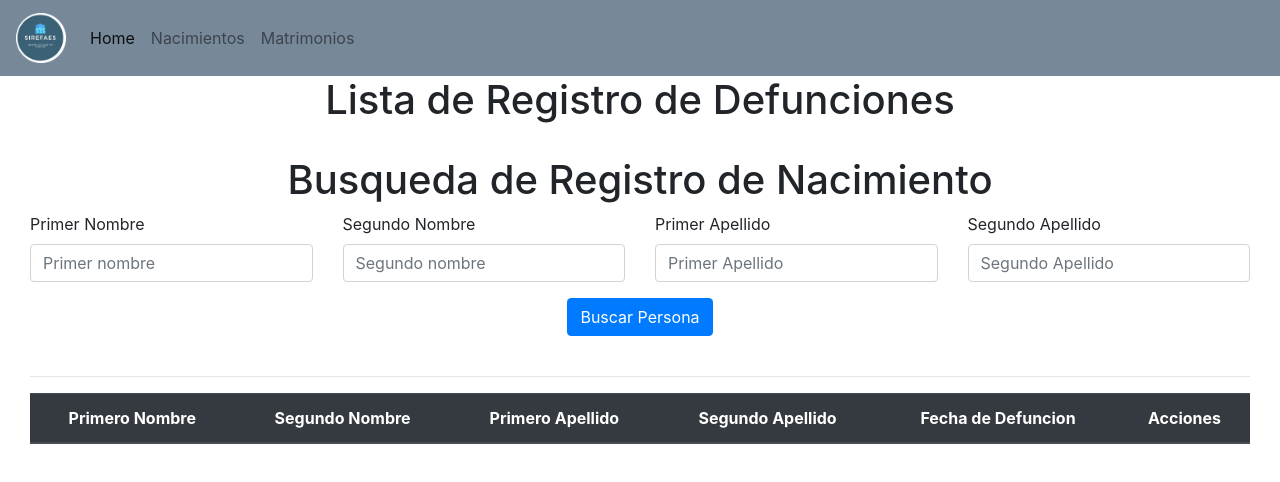
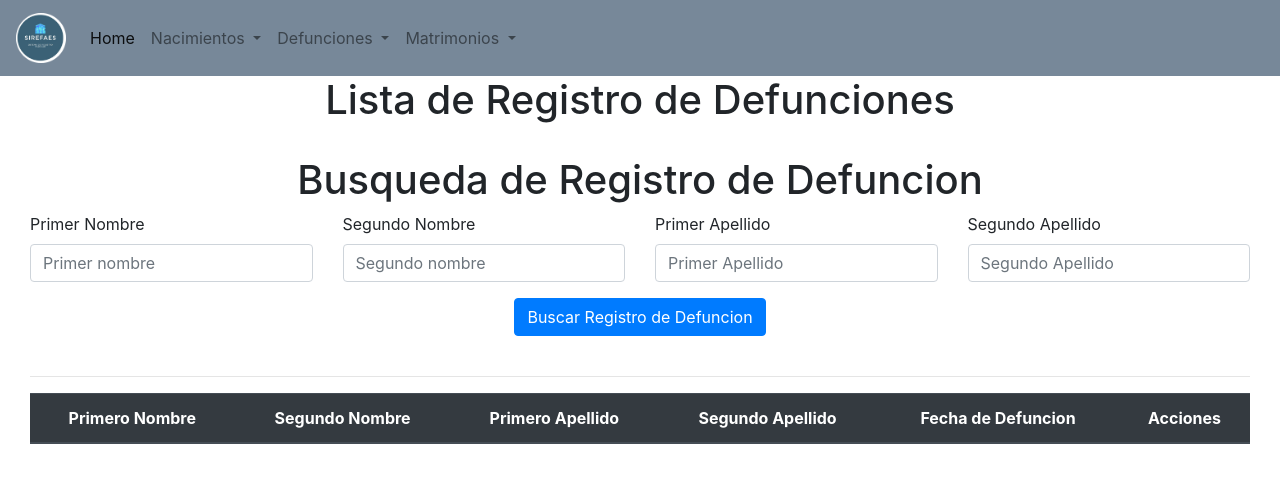
Before and after one commit to vanessanr6/registro-familiar, an Angular app: page /defuncion in a window 1280 px wide. Shown: the top 482 px of the page. Built offline with nearby package versions, Linux system fonts and the light colour scheme.

Commit message:
conf header

```diff
--- a/src/app/defuncion/defuncion-list/defuncion-list.component.html
+++ b/src/app/defuncion/defuncion-list/defuncion-list.component.html
@@ -6,7 +6,7 @@
 <div class="container-fluid">
     <div class="row">
         <div class="col-12 text-center">
-            <h1>Busqueda de Registro de Nacimiento</h1>
+            <h1>Busqueda de Registro de Defuncion</h1>
         </div>
         <div class="col-md-3 col-sm-10">
             <div class="form-group">
@@ -38,7 +38,7 @@
         </div>
         <div class="col-12">
             <div class="text-center">
-                <button (click)="buscarDefuncion()" class="btn btn-primary">Buscar Persona</button>
+                <button (click)="buscarDefuncion()" class="btn btn-primary">Buscar Registro de Defuncion</button>
             </div>
 
         </div>
--- a/src/app/defuncion/defuncion-post/defuncion-post.component.html
+++ b/src/app/defuncion/defuncion-post/defuncion-post.component.html
@@ -120,5 +120,5 @@
 
 <!--***************** Boton Para guardar Nacimientos  ***************-->
 <div class="text-right">
-    <button (click)="agregarDefuncion()" class="btn btn-primary">Agregar Nacimiento</button>
+    <button (click)="agregarDefuncion()" class="btn btn-primary">Agregar Defuncion</button>
 </div>
--- a/src/app/header/header.component.html
+++ b/src/app/header/header.component.html
@@ -8,11 +8,32 @@
       <li class="nav-item active">
         <a class="nav-link" href="#">Home <span class="sr-only">(current)</span></a>
       </li>
-      <li class="nav-item">
-        <a class="nav-link" href="nacimiento">Nacimientos</a>
+      <li class="nav-item dropdown">
+        <a class="nav-link dropdown-toggle" href="#" id="navbarDropdown" role="button" data-toggle="dropdown" aria-haspopup="true" aria-expanded="false">
+          Nacimientos
+        </a>
+        <div class="dropdown-menu" aria-labelledby="navbarDropdown">
+          <a class="dropdown-item" href="nacimiento">Buscar Registro de Nacimiento</a>
+          <a class="dropdown-item" href="nacimientopost">Ingresar Registro de Nacimiento</a>
+        </div>
       </li>
-      <li class="nav-item">
-        <a class="nav-link" href="matrimonio">Matrimonios</a>
+      <li class="nav-item dropdown">
+        <a class="nav-link dropdown-toggle" href="#" id="navbarDropdown" role="button" data-toggle="dropdown" aria-haspopup="true" aria-expanded="false">
+          Defunciones
+        </a>
+        <div class="dropdown-menu" aria-labelledby="navbarDropdown">
+          <a class="dropdown-item" href="defuncion">Buscar Registro de Defuncion</a>
+          <a class="dropdown-item" href="defuncionpost">Ingresar Registro de Nacimiento</a>
+        </div>
+      </li>
+      <li class="nav-item dropdown">
+        <a class="nav-link dropdown-toggle" href="#" id="navbarDropdown" role="button" data-toggle="dropdown" aria-haspopup="true" aria-expanded="false">
+          Matrimonios
+        </a>
+        <div class="dropdown-menu" aria-labelledby="navbarDropdown">
+          <a class="dropdown-item" href="matrimonio">Buscar Registro de Matrimonio</a>
+          <a class="dropdown-item" href="matrimoniopost">Ingresar Registro de Matrimonio</a>
+        </div>
       </li>
     </ul>
   </div>
```
